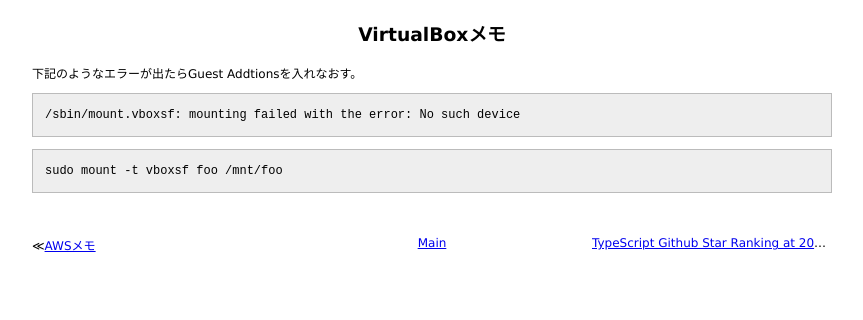
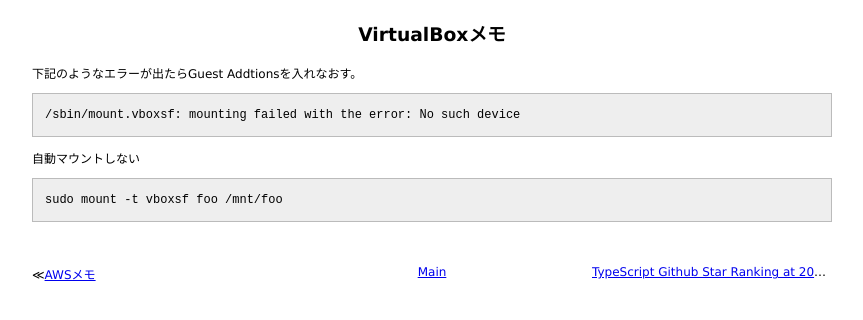
Before and after one commit to 38elements/38elements.github.com, a Jekyll site: the page built from _posts/2016-06-28-virtualbox.md, in a window 1280 px wide. Shown: the top 320 px of the page, without its empty margins (208-1071 px from the left). Built offline with Jekyll 4.4.1, drawn with Linux system fonts in a browser that asks for light colours.

Commit message:
Update 2016-06-28-virtualbox.md

````diff
--- a/_posts/2016-06-28-virtualbox.md
+++ b/_posts/2016-06-28-virtualbox.md
@@ -8,6 +8,8 @@ title: VirtualBoxメモ
 /sbin/mount.vboxsf: mounting failed with the error: No such device
 ```
 
+自動マウントしない
+
 ```
 sudo mount -t vboxsf foo /mnt/foo
 ```
````
